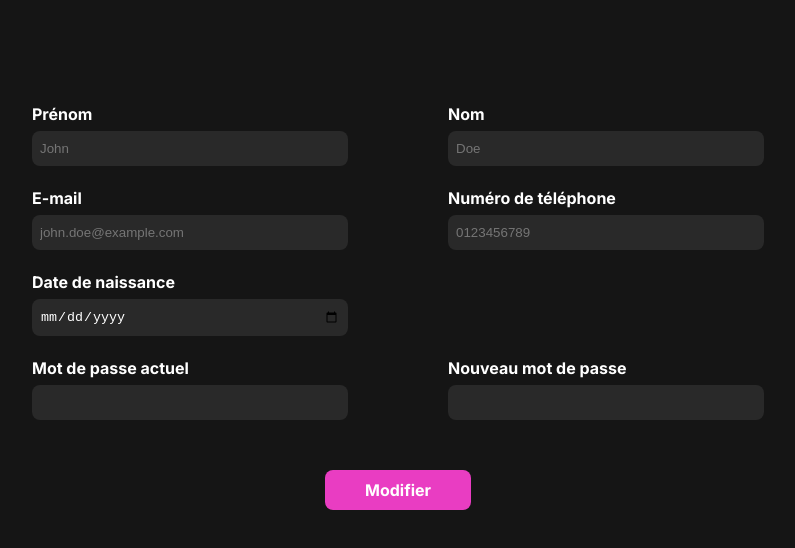
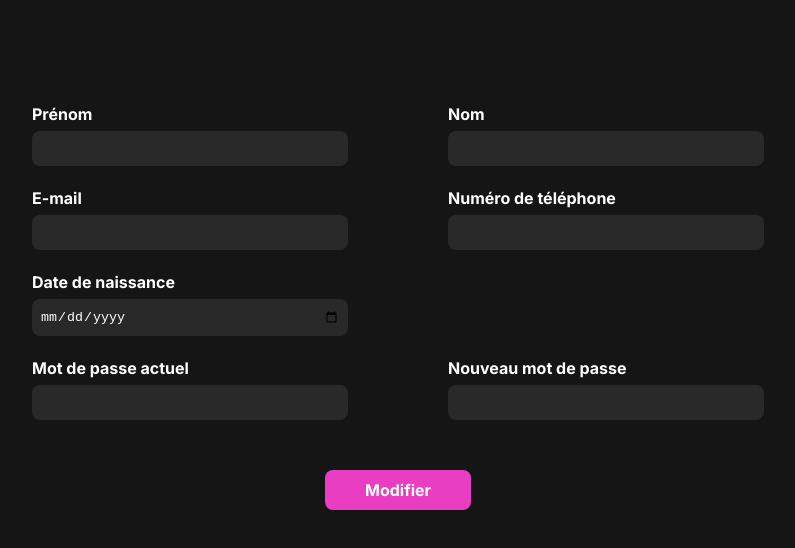
Before and after one commit to Cxlxst/proLinker, a React (Vite) app in the folder Frontend/: page /parametres in a window 1280 px wide. Shown: the top 548 px of the page, without its empty margins (242-1037 px from the left). Built offline with nearby package versions, Linux system fonts and the light colour scheme.

Commit message:
remove placeholder

```diff
--- a/Frontend/src/pages/Settings.jsx
+++ b/Frontend/src/pages/Settings.jsx
@@ -6,24 +6,24 @@ export default function Settings(){
                     <div className="row">
                         <div>
                             <label>Prénom</label>
-                            <input type="text" placeholder="John"/>
+                            <input type="text"/>
                         </div>
 
                         <div>
                             <label>Nom</label>
-                            <input type="text" placeholder="Doe"/>
+                            <input type="text"/>
                         </div>
                     </div>
 
                     <div className="row">
                         <div>
                             <label>E-mail</label>
-                            <input type="email" placeholder="john.doe@example.com"/>
+                            <input type="email"/>
                         </div>
 
                         <div>
                             <label>Numéro de téléphone</label>
-                            <input type="tel" placeholder="0123456789"/>
+                            <input type="tel"/>
                         </div>
                     </div>
 
```
